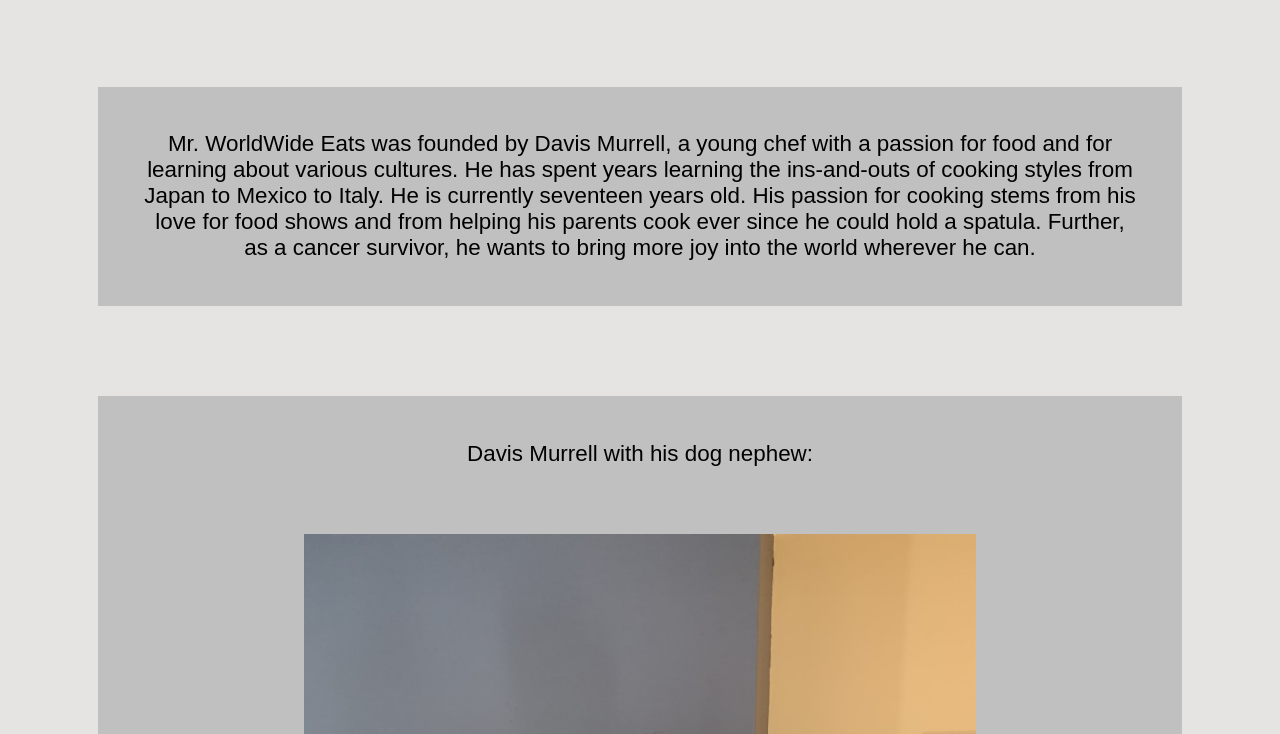
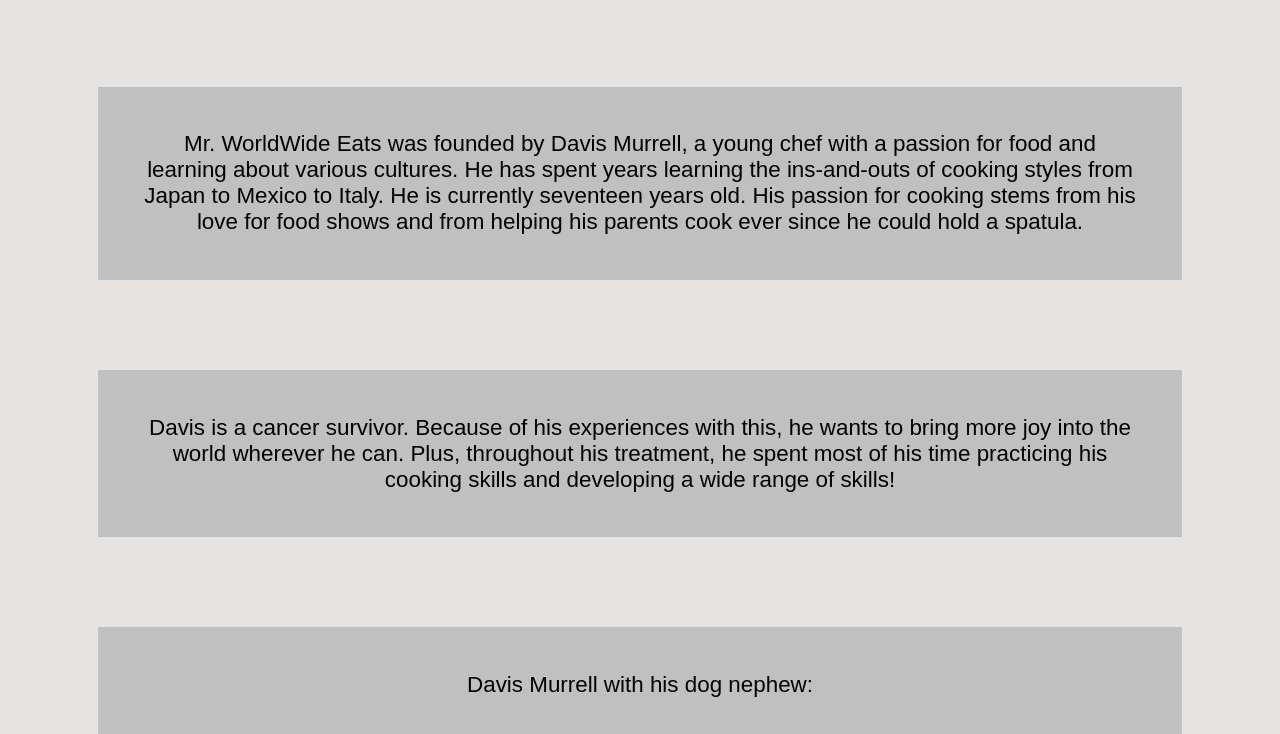
Before and after one commit to murrell8/finalproject349, a plain HTML site: page about.html in a window 1280 px wide. Shown: the part 769-1503 px from the top of the page. Drawn offline with Linux system fonts and the light colour scheme.

Commit message:
some edits done to the about page

```diff
--- a/about.html
+++ b/about.html
@@ -29,14 +29,19 @@
             but we strive to broaden the perspectives of all of our beloved customers.
         </p>
         <p class="about">Mr. WorldWide Eats was founded by Davis Murrell, a young chef with a passion for food
-            and for learning about various cultures. He has spent years learning the ins-and-outs of cooking
+            and learning about various cultures. He has spent years learning the ins-and-outs of cooking
             styles from Japan to Mexico to Italy. He is currently seventeen years old. His passion
             for cooking stems from his love for food shows and from helping his parents cook ever since
-            he could hold a spatula. Further, as a cancer survivor, he wants to bring more joy into the world
-            wherever he can.
+            he could hold a spatula.
+        </p>
+        <p class="about">Davis is a cancer survivor. Because of his experiences with this,
+            he wants to bring more joy into the world wherever he can. Plus, throughout his treatment,
+            he spent most of his time practicing his cooking skills and developing a wide range of skills!
         </p>
         <p class="about">Davis Murrell with his dog nephew: <br>
             <img class="davis" src="images/stinkybrowithbosun.jpg" alt="Davis holding his Nephew (a dog)"></p>
+
+        <p class="about">All photos/dishes by Davis Murrell and his family.</p>
     </div>
 
 </body>
```
